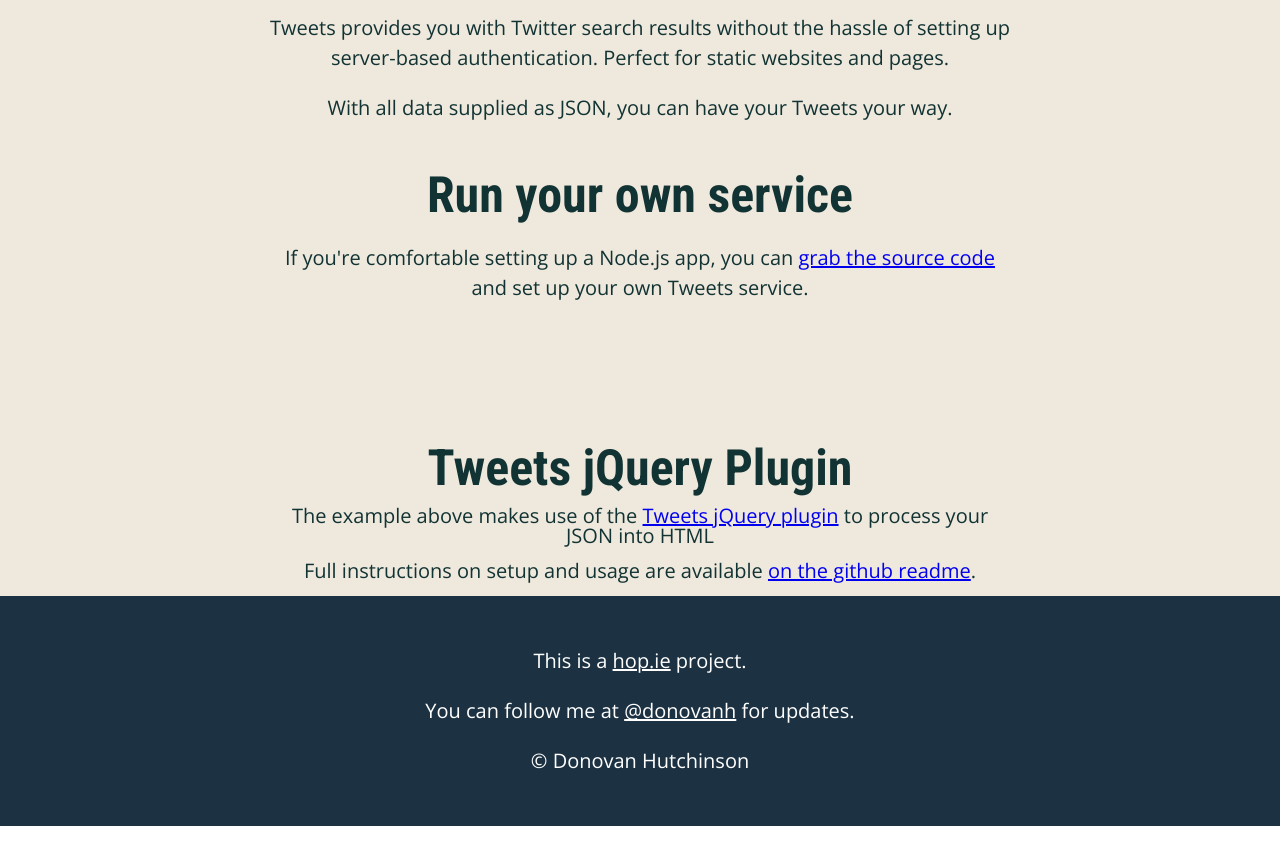
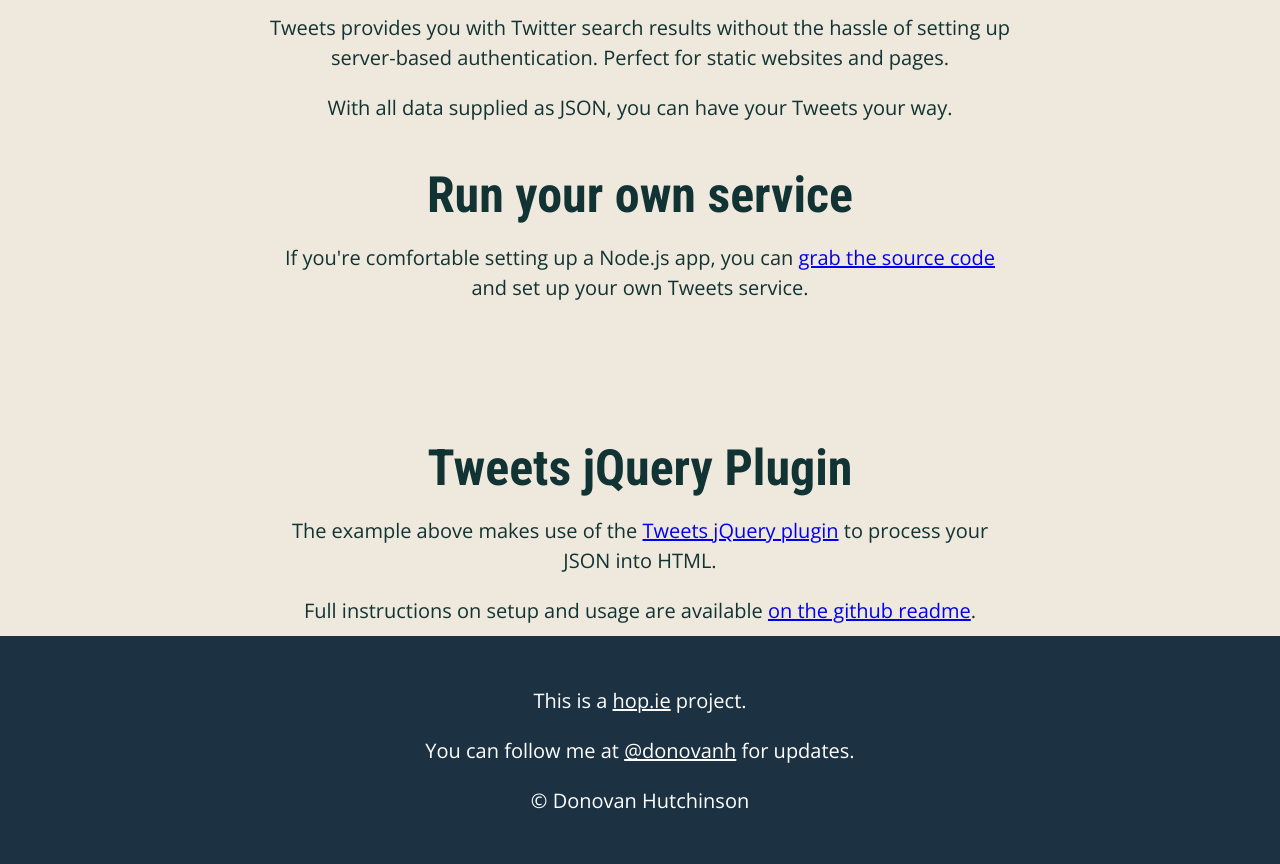
Before and after one commit to donovanh/tweets, a plain HTML site: page index.html in a window 1280 px wide. Shown: the part 618-1482 px from the top of the page. Before the commit the page ends 1444 px from the top, so only its background shows below. Drawn offline with nearby package versions, Linux system fonts and the light colour scheme; no server answers; grey boxes are pictures that could not be loaded.

Commit message:
jQuery plugin info

```diff
--- a/index.html
+++ b/index.html
@@ -27,7 +27,7 @@
 
       <h2>Tweets jQuery Plugin</h2>
 
-      The example above makes use of the <a href="http://github.com/donovanh/tweets-plugin/">Tweets jQuery plugin</a> to process your JSON into HTML
+      <p>The example above makes use of the <a href="http://github.com/donovanh/tweets-plugin/">Tweets jQuery plugin</a> to process your JSON into HTML.</p>
 
       <p>Full instructions on setup and usage are available <a href="https://github.com/donovanh/tweets-plugin#readme">on the github readme</a>.
 
```
